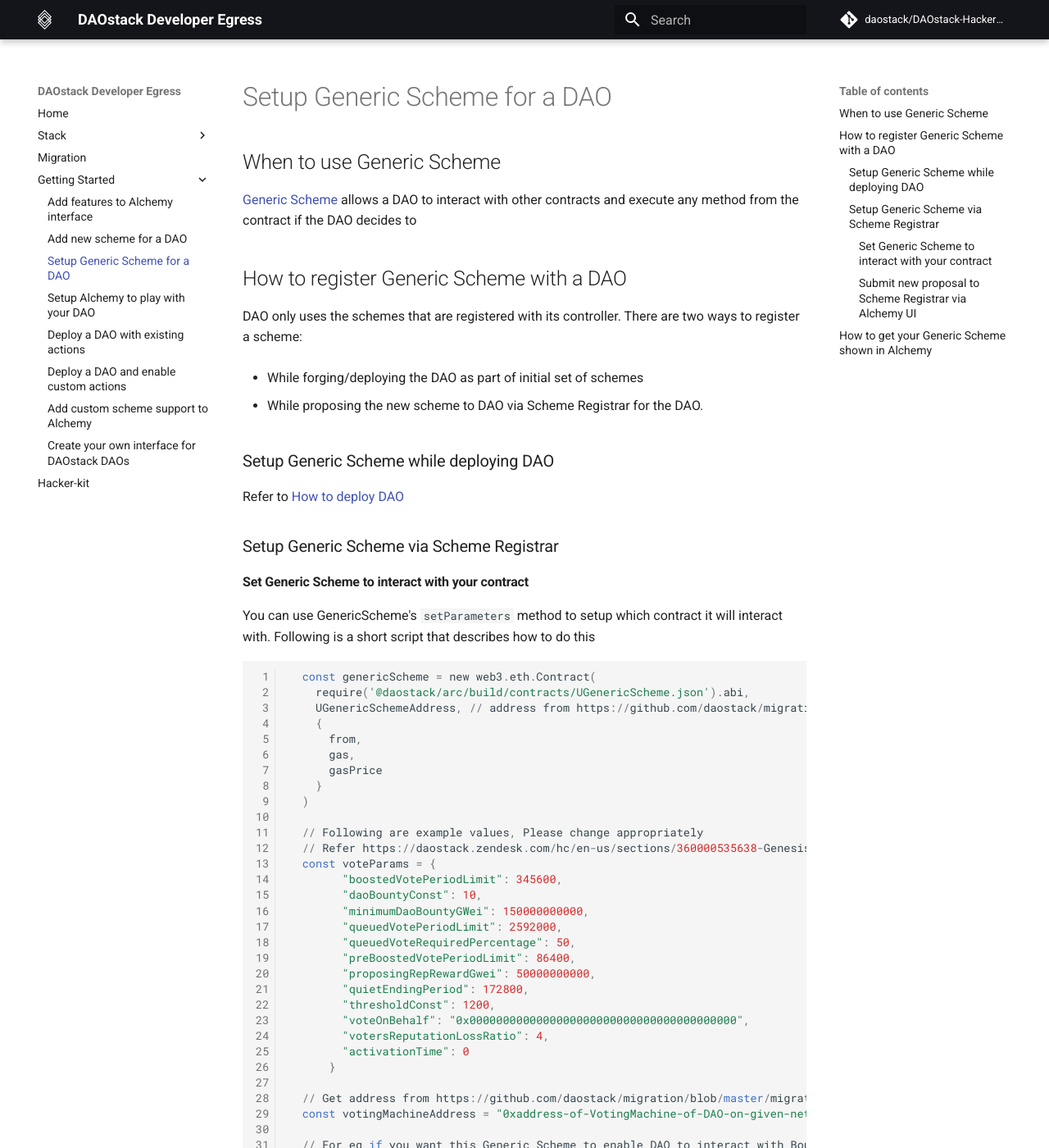
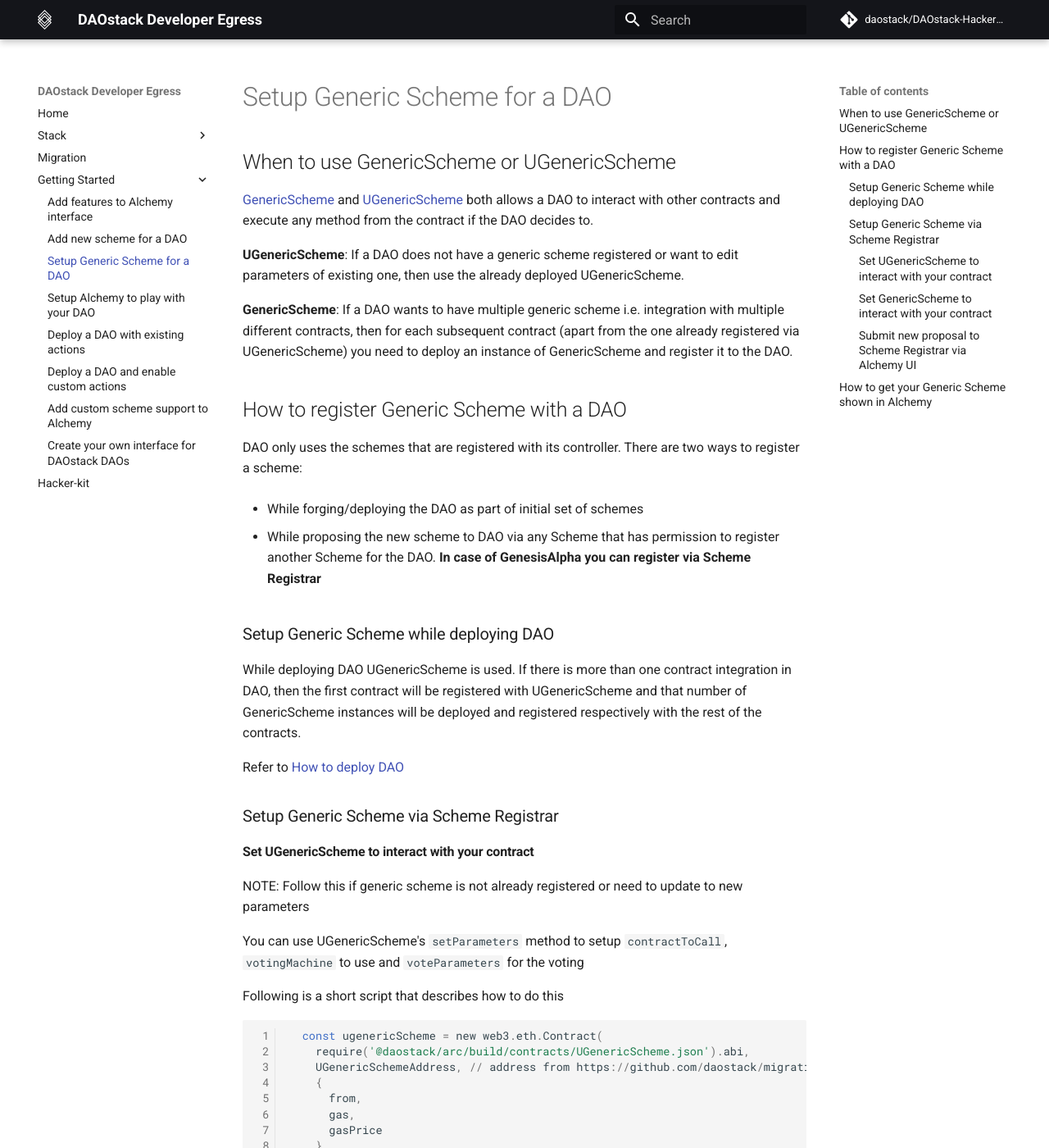
Before and after one commit to daostack/DAOstack-Hackers-Kit, an MkDocs documentation site: the page built from docs/gettingStarted/setupGenericScheme.md, in a window 1280 px wide and 1400 px high. Shown: the whole window at 82% size. Built offline with MkDocs 1.6.1 and Material for MkDocs 9.7.7, drawn with Linux system fonts in a browser that asks for light colours; comment, search, counter and statistics services are not loaded; some of the changed text lies outside the part shown.

Commit message:
docs: updated Oren's feedback on PR

````diff
--- a/docs/gettingStarted/setupGenericScheme.md
+++ b/docs/gettingStarted/setupGenericScheme.md
@@ -1,7 +1,11 @@
 # Setup Generic Scheme for a DAO
 
-## When to use Generic Scheme
-[Generic Scheme](https://github.com/daostack/arc/blob/master/contracts/schemes/GenericScheme.sol) allows a DAO to interact with other contracts and execute any method from the contract if the DAO decides to
+## When to use GenericScheme or UGenericScheme
+[GenericScheme](https://github.com/daostack/arc/blob/master/contracts/schemes/GenericScheme.sol) and [UGenericScheme](https://github.com/daostack/arc/blob/master/contracts/universalSchemes/UGenericScheme.sol) both allows a DAO to interact with other contracts and execute any method from the contract if the DAO decides to.
+
+**UGenericScheme**: If a DAO does not have a generic scheme registered or want to edit parameters of existing one, then use the already deployed UGenericScheme.
+
+**GenericScheme**: If a DAO wants to have multiple generic scheme i.e. integration with multiple different contracts, then for each subsequent contract (apart from the one already registered via UGenericScheme) you need to deploy an instance of GenericScheme and register it to the DAO.
 
 ## How to register Generic Scheme with a DAO
 
@@ -9,21 +13,26 @@
 
   - While forging/deploying the DAO as part of initial set of schemes
 
-  - While proposing the new scheme to DAO via Scheme Registrar for the DAO.
+  - While proposing the new scheme to DAO via any Scheme that has permission to register another Scheme for the DAO. **In case of GenesisAlpha you can register via Scheme Registrar**
 
 ### Setup Generic Scheme while deploying DAO
+
+  While deploying DAO UGenericScheme is used. If there is more than one contract integration in DAO, then the first contract will be registered with UGenericScheme and that number of GenericScheme instances will be deployed and registered respectively with the rest of the contracts.
 
   Refer to [How to deploy DAO](../deployDAO)
 
 ### Setup Generic Scheme via Scheme Registrar
 
-#### Set Generic Scheme to interact with your contract
+#### Set UGenericScheme to interact with your contract
 
-You can use GenericScheme's `setParameters` method to setup which contract it will interact with.
+NOTE: Follow this if generic scheme is not already registered or need to update to new parameters
+
+You can use UGenericScheme's `setParameters` method to setup `contractToCall`, `votingMachine` to use and `voteParameters` for the voting
+
 Following is a short script that describes how to do this
 
 ```
-  const genericScheme = new web3.eth.Contract(
+  const ugenericScheme = new web3.eth.Contract(
     require('@daostack/arc/build/contracts/UGenericScheme.json').abi,
     UGenericSchemeAddress, // address from https://github.com/daostack/migration/blob/master/migration.json
     {
@@ -59,7 +68,7 @@
 
 
   // paramHash will be useful in later step so lets log it
-  const paramHash = genericScheme.methods.setParameters(
+  const paramHash = ugenericScheme.methods.setParameters(
       voteParams,
       votingMachineAddress,
       targetContractAddress
@@ -67,13 +76,89 @@
 
   console.log(paramHash)
 
-  genericScheme.methods.setParameters(
+  ugenericScheme.methods.setParameters(
         voteParams,
         votingMachineAddress,
         targetContractAddress
       ).send()
 ```
 
+OR
+
+#### Set GenericScheme to interact with your contract
+
+NOTE: Follow this if UGenericScheme is already being used and DAO need to interact with another contract
+
+You can use GenericScheme's `initialize` method to setup the DAO `Avatar`, `contractToCall`, `votingMachine` to use and `voteParameters` for the voting.
+
+Following is a short script that describes how to do this
+
+```
+  const genericSchemeJson = require('@daostack/arc/build/contracts/GenericScheme.json')
+  const genericSchemeContract = new web3.eth.Contract(
+    genericSchemeJson.abi,
+    undefined,
+    {
+      from,
+      gas,
+      gasPrice
+    }
+  )
+
+  // Deploy New GenericScheme Instance
+  const genericSchemeDeployedContract = genericSchemeContract.deploy({
+        data: genericSchemeJson.bytecode,
+        arguments: null
+      }).send()
+
+  let genericScheme = await genericSchemeDeployedContract
+
+  // Log Address of new instance to use in next step while registering the scheme to DAO
+  console.log(`Deployed new GenericScheme instance at ${genericScheme.options.address}`)
+
+  // Following are example values, Please change appropriately
+  // Refer https://daostack.zendesk.com/hc/en-us/sections/360000535638-Genesis-Protocol
+  const voteParams = {
+        "boostedVotePeriodLimit": 345600,
+        "daoBountyConst": 10,
+        "minimumDaoBountyGWei": 150000000000,
+        "queuedVotePeriodLimit": 2592000,
+        "queuedVoteRequiredPercentage": 50,
+        "preBoostedVotePeriodLimit": 86400,
+        "proposingRepRewardGwei": 50000000000,
+        "quietEndingPeriod": 172800,
+        "thresholdConst": 1200,
+        "voteOnBehalf": "0x0000000000000000000000000000000000000000",
+        "votersReputationLossRatio": 4,
+        "activationTime": 0
+      }
+
+  // Get address from https://github.com/daostack/migration/blob/master/migration.json
+  const votingMachineAddress = "0xaddress-of-VotingMachine-of-DAO-on-given-network"
+
+  // For eg if you want this Generic Scheme to enable DAO to interact with Bounties Network
+  // then targetContract would be the address of Bounties Network's respective contract
+  const targetContractAddress = "0xaddress-of-contract-this-will-interact-with"
+
+  const avatar = "0xaddres-of-DAO"
+
+  // paramHash will be useful in later step so lets log it
+  const paramHash = genericScheme.methods.initialize(
+      avatar,
+      voteParams,
+      votingMachineAddress,
+      targetContractAddress
+      ).call()
+
+  console.log(paramHash)
+
+  genericScheme.methods.initialize(
+        avatar,
+        voteParams,
+        votingMachineAddress,
+        targetContractAddress
+      ).send()
+```
 
 #### Submit new proposal to Scheme Registrar via Alchemy UI
 
@@ -81,10 +166,10 @@
   2. Visit DAO's `Home` page and choose `Scheme Registrar`
   3. Click `New Proposal`, this will open a popup
   4. Select `Add Scheme` on the popup sidebar (on left)
-  5. Give appropriate title, description, url
-  6. Put the address of Generic Scheme contract deployed
+  5. Give appropriate title, description, url which describes the proposal
+  6. Put the address of Generic Scheme contract
 
-      **Note**: If DAO does not have a `Generic Scheme` registered to it you can use the already deployed instance of GenericScheme find the address for correct network [here](https://github.com/daostack/migration/blob/master/migration.json), else you will have to deploy new instance of Generic Scheme.
+      **NOTE**: Based on above step this would be either address of UGenericScheme (if registering generic scheme for first time or editing params for existing one) or address of GenericScheme instance deployed in previous step (if registering multiple generic scheme to the DAO)
 
   7. Enter the `paramHash` you got [here](#set-generic-scheme-to-interact-with-your-contract)
   8. In permissions section choose `Call genericCall on behalf of`
````
